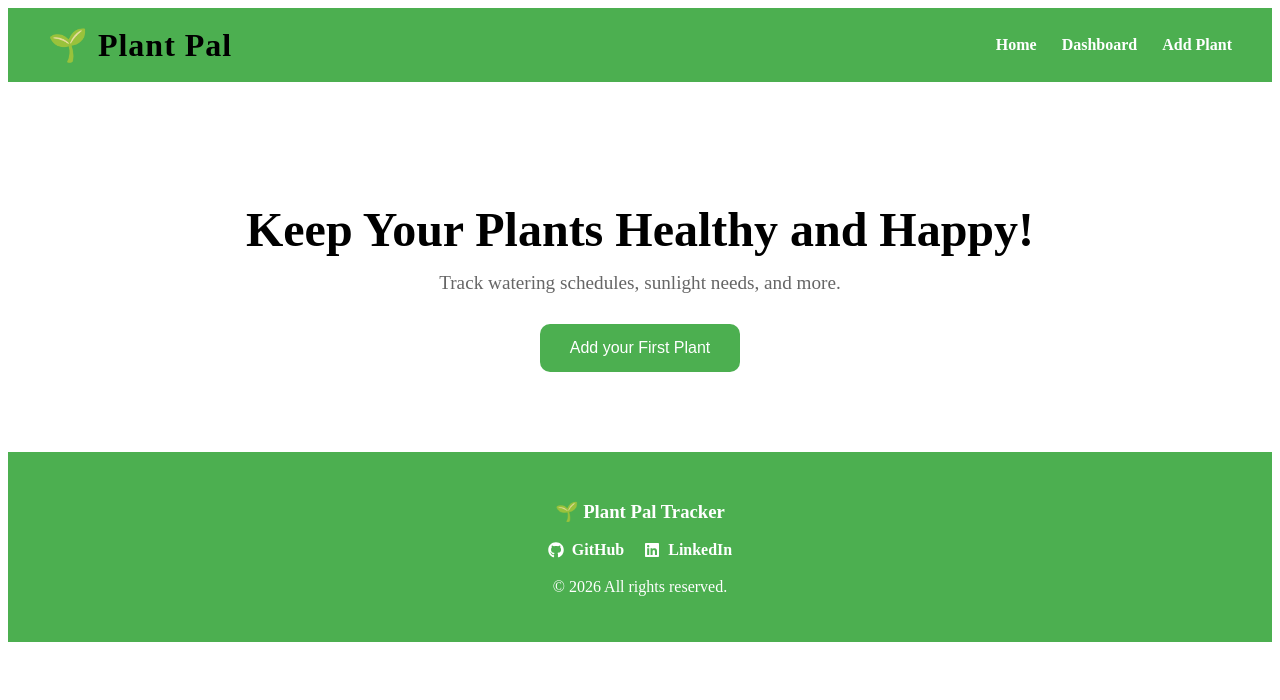
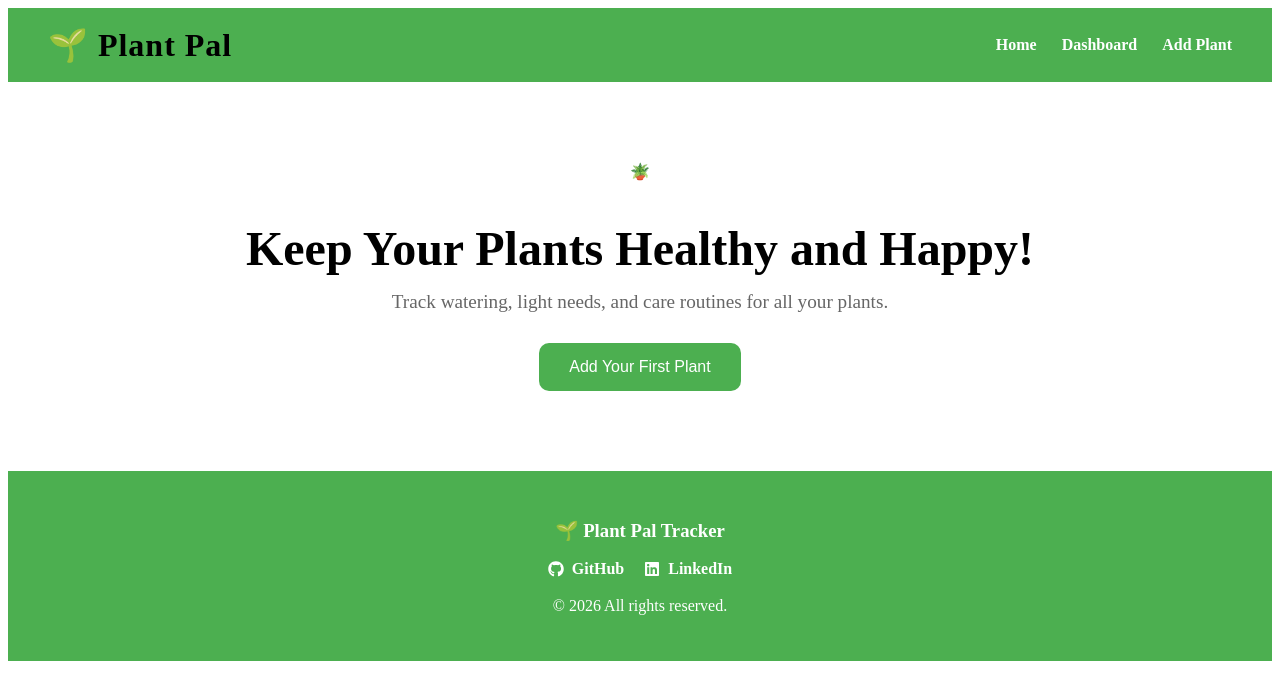
Before and after one commit to Cchristineee/plant-pal-tracker, a React (Vite) app: page / in a window 1280 px wide. Shown: the top 700 px of the page. Built offline with nearby package versions, Linux system fonts and the light colour scheme.

Commit message:
Made changes / improvements to visuals

```diff
--- a/src/App.jsx
+++ b/src/App.jsx
@@ -10,11 +10,14 @@ function App() {
       <Navbar />
 
       <section className="hero">
+        <div className="hero-content">
+        <div className="hero-logo">🪴</div>
         <h1>Keep Your Plants Healthy and Happy!</h1>
-        <p>Track watering schedules, sunlight needs, and more.</p>
+        <p>Track watering, light needs, and care routines for all your plants.</p>
+        <button className="hero-button">Add Your First Plant</button>
+        </div>
+      </section>
 
-        <button>Add your First Plant  </button>
-      </section>
       <Footer />
     </>
   );
```
